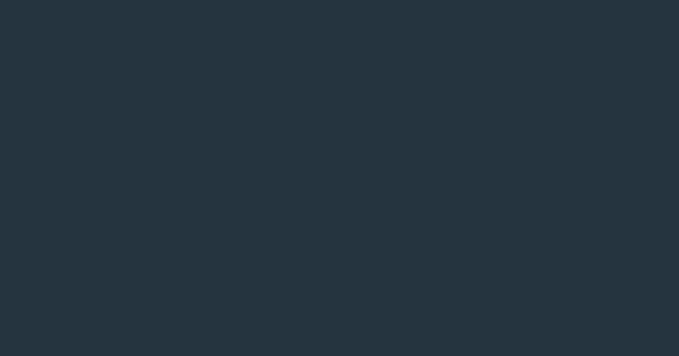
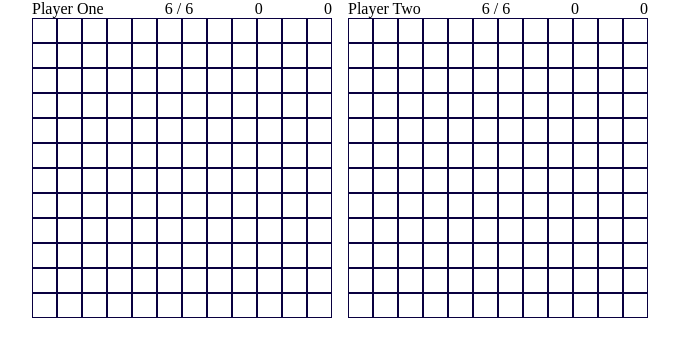
Before and after one commit to m1v8a/project-battleship, a website built with webpack: page src/index.html in a window 1280 px wide. Shown: the whole page, without its empty margins (300-979 px from the left). Built offline with nearby package versions, Linux system fonts and the light colour scheme.

Commit message:
feat: Add Game class
it handles all the logics

```diff
--- /dev/null
+++ b/src/classes/Game.js
@@ -0,0 +1,57 @@
+import { BOARD_SIZE } from "./Gameboard.js";
+import { Player } from "./Player.js";
+
+export class Game {
+  static playerOne = null;
+  static playerTwo = null;
+
+  static init() {
+    this.playerOne = new Player("Player One");
+    this.playerTwo = new Player("Player Two");
+
+    this.playerOne.containerEl = document.querySelector("#player-one");
+    this.playerTwo.containerEl = document.querySelector("#player-two");
+
+    this.renderBoard(this.playerOne);
+    this.renderBoard(this.playerTwo);
+    this.renderScoreboard(this.playerOne);
+    this.renderScoreboard(this.playerTwo);
+  }
+
+  static renderBoard(player) {
+    const grid = player.board.grid;
+    const gridEl = player.containerEl.querySelector(".grid");
+    const gridElWidth = gridEl.offsetWidth;
+    const gridElHeight = gridEl.offsetHeight;
+
+    gridEl.innerHTML = "";
+    for (let x = 0; x < grid.length; x++) {
+      for (let y = 0; y < grid[x].length; y++) {
+        const div = document.createElement("div");
+        div.className = "cell";
+        div.style.width = gridElWidth / BOARD_SIZE + "px";
+        div.style.height = gridElHeight / BOARD_SIZE + "px";
+        div.wi;
+        gridEl.appendChild(div);
+      }
+    }
+  }
+
+  static renderScoreboard(player) {
+    const { hits, misses, sunkenShips } = player.board.getState();
+    const shipsCount = player.board.getShips().length;
+    const name = player.name;
+
+    const nameEl = player.containerEl.querySelector(".name");
+    const hitsEl = player.containerEl.querySelector(".hits");
+    const missesEl = player.containerEl.querySelector(".misses");
+    const shipsLeftEl = player.containerEl.querySelector(".ships .left");
+    const shipsTotalEl = player.containerEl.querySelector(".ships .total");
+
+    nameEl.textContent = name;
+    hitsEl.textContent = hits;
+    missesEl.textContent = misses;
+    shipsLeftEl.textContent = shipsCount - sunkenShips;
+    shipsTotalEl.textContent = shipsCount;
+  }
+}
--- a/src/classes/Player.js
+++ b/src/classes/Player.js
@@ -1,4 +1,4 @@
-import { Gameboard } from "./Gameboard";
+import { Gameboard } from "./Gameboard.js";
 
 export class Player {
   constructor(name, isComputer = false) {
--- a/src/index.html
+++ b/src/index.html
@@ -8,6 +8,34 @@
 </head>
 
 <body>
+  <div class="game-window">
+    <div id="player-one" class="player-window">
+      <div class="scoreboard">
+        <p class="name">Player One</p>
+        <p class="ships">
+          <span class="left">0</span>
+          <span>/</span>
+          <span class="total">0</span>
+        </p>
+        <p class="hits">0</p>
+        <p class="misses">0</p>
+      </div>
+      <div class="grid"></div>
+    </div>
+    <div id="player-two" class="player-window">
+      <div class="scoreboard">
+        <p class="name">Player One</p>
+        <p class="ships">
+          <span class="left">0</span>
+          <span>/</span>
+          <span class="total">0</span>
+        </p>
+        <p class="hits">0</p>
+        <p class="misses">0</p>
+      </div>
+      <div class="grid"></div>
+    </div>
+  </div>
 </body>
 
 </html>
--- a/src/index.js
+++ b/src/index.js
@@ -1 +1,4 @@
+import { Game } from "./classes/Game.js";
 import "./style.css";
+
+Game.init();
--- a/src/style.css
+++ b/src/style.css
@@ -1,18 +1,29 @@
 * {
-    box-sizing: border-box;
-    padding: 0;
-    margin: 0;
+  box-sizing: border-box;
+  padding: 0;
+  margin: 0;
 }
 
-p {
-    line-height: 1.5;
+.game-window {
+  display: flex;
+  gap: 1rem;
+  justify-content: center;
 }
 
-body {
-    background-color: #25343f;
-    color: #eaefef;
+.scoreboard {
+  display: flex;
+  justify-content: space-between;
 }
 
-h1 {
-    font-size: 4rem;
+.grid {
+  --size: 300px;
+  display: flex;
+  flex-wrap: wrap;
+  width: var(--size);
+  height: var(--size);
+
 }
+
+.cell {
+  border: 1px solid #090040;
+}
```
